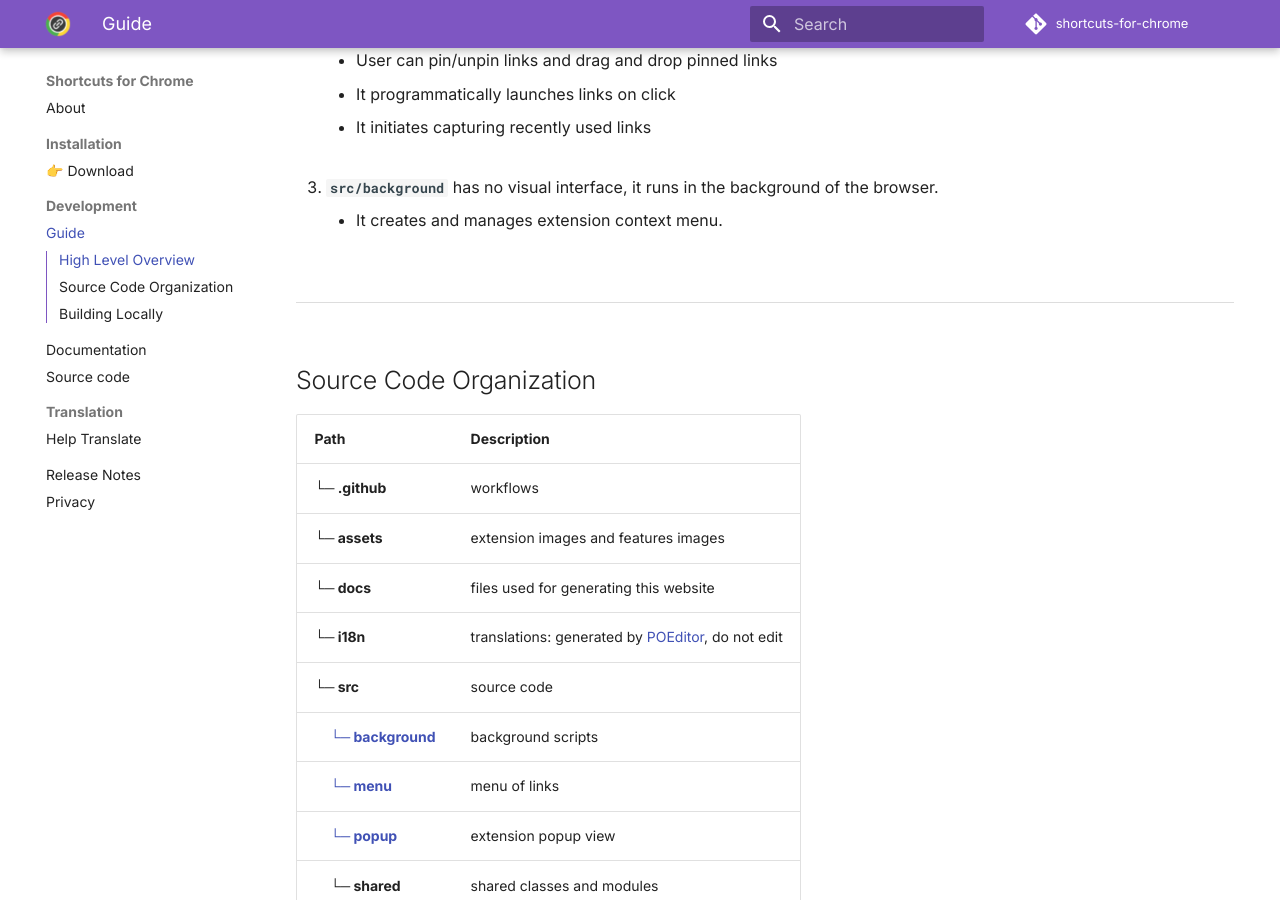
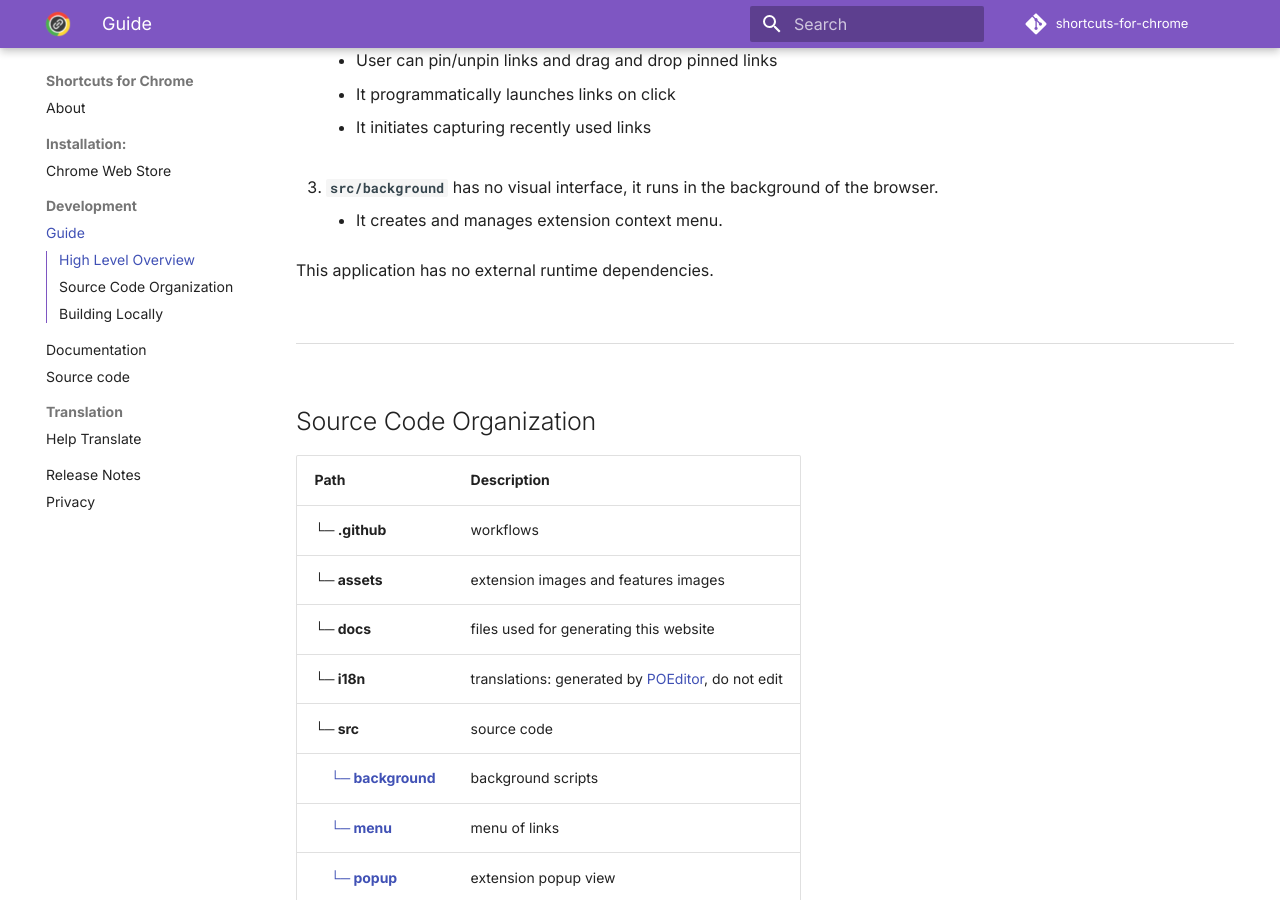
Before and after one commit to MobileFirstLLC/shortcuts-for-chrome, an MkDocs documentation site: the page built from docs/dev_guide.md, in a window 1280 px wide and 900 px high, scrolled down 560 px. Built offline with MkDocs 1.6.1 and Material for MkDocs 9.7.7, drawn with Linux system fonts in a browser that asks for light colours; comment, search, counter and statistics services are not loaded; some of the changed text lies outside the part shown.

```diff
--- a/docs/dev_guide.md
+++ b/docs/dev_guide.md
@@ -23,22 +23,24 @@ This behavior is implemented by following 3 components:
 3. **`src/background`** has no visual interface, it runs in the background of the browser.
     - It creates and manages extension context menu.
 
+This application has no external runtime dependencies.
+
 ## Source Code Organization
 
-Path | Description
---- | ---
-**└─ .github** | workflows
-**└─ assets** |  extension images and features images
-**└─ docs** | files used for generating this website
-**└─ i18n** |  translations: generated by [POEditor](https://poeditor.com/join/project?hash=c2ihN8duR2), do not edit
-**└─ src** | source code
- &nbsp; &nbsp; [**└─ background**](api.md#Background) | background scripts
- &nbsp; &nbsp; [**└─ menu**](api.md#Menu) | menu of links
- &nbsp; &nbsp; [**└─ popup**](api.md#Popup) | extension popup view
- &nbsp; &nbsp; **└─ shared** | shared classes and modules
- &nbsp; &nbsp; &nbsp; **manifest.json** | extension manifest
-**└─ test** | unit tests
-**/ (root)** | config and utility files
+| Path                                                 | Description                                                                                           |
+|------------------------------------------------------|-------------------------------------------------------------------------------------------------------|
+| **└─ .github**                                       | workflows                                                                                             |
+| **└─ assets**                                        | extension images and features images                                                                  |
+| **└─ docs**                                          | files used for generating this website                                                                |
+| **└─ i18n**                                          | translations: generated by [POEditor](https://poeditor.com/join/project?hash=c2ihN8duR2), do not edit |
+| **└─ src**                                           | source code                                                                                           |
+| &nbsp; &nbsp; [**└─ background**](api.md#Background) | background scripts                                                                                    |
+| &nbsp; &nbsp; [**└─ menu**](api.md#Menu)             | menu of links                                                                                         |
+| &nbsp; &nbsp; [**└─ popup**](api.md#Popup)           | extension popup view                                                                                  |
+| &nbsp; &nbsp; **└─ shared**                          | shared classes and modules                                                                            |
+| &nbsp; &nbsp; &nbsp; **manifest.json**               | extension manifest                                                                                    |
+| **└─ test**                                          | unit tests                                                                                            |
+| **/ (root)**                                         | config and utility files                                                                              |
 
 ## Building Locally
 
@@ -57,16 +59,15 @@ This extension is build with [extension-cli](https://oss.mobilefirst.me/extensio
 Refer to [user guide](https://oss.mobilefirst.me/extension-cli/) for further details relating to building
 the extension.
 
-| Command | Description |
-| :--- | :--- |
-| `npm run start` | development build |
-| `npm run build` | production build |
-| `npm run docs` | generate docs |
-| `npm run test` | run unit tests |
-| `npm run clean` | clean generated files |
-| `npm run sync` | update config files |
-| `npm run coverage` | unit test coverage report |
-| `npm run translate` | generate locales |
+| Command             | Description               |
+|:--------------------|:--------------------------|
+| `npm run start`     | development build         |
+| `npm run build`     | production build          |
+| `npm run docs`      | generate docs             |
+| `npm run test`      | run unit tests            |
+| `npm run clean`     | clean generated files     |
+| `npm run coverage`  | unit test coverage report |
+| `npm run translate` | generate locales          |
 
 ### Debugging
 
--- a/mkdocs.yml
+++ b/mkdocs.yml
@@ -10,8 +10,8 @@ use_directory_urls: true
 
 nav:
   - About: index.md
-  - Installation:
-    - "👉 Download": https://chrome.google.com/webstore/detail/shortcuts-for-chrome/jnmekaomnicdcpgdndekkmojfomifjal
+  - "Installation:":
+    - Chrome Web Store: https://chrome.google.com/webstore/detail/shortcuts-for-chrome/jnmekaomnicdcpgdndekkmojfomifjal
   - Development:
     - Guide: dev_guide.md
     - Documentation: api.md
```
Also changed, not shown: docs/index.md (+3 -2 lines), package.json (+3 -4 lines), 1 other file.
